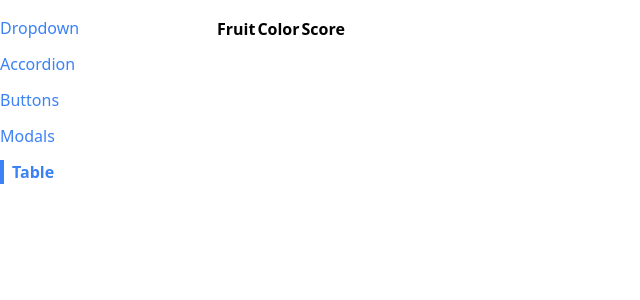
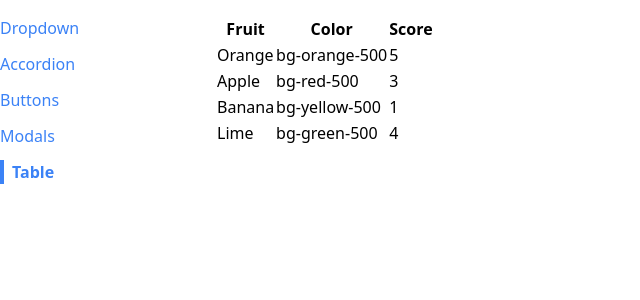
Before and after one commit to shivangi0109/components, a React (Create React App) app: page /table in a window 1280 px wide. Shown: the top 300 px of the page, without its empty margins (0-640 px from the left). Built offline with nearby package versions, Linux system fonts and the light colour scheme.

Commit message:
Build the rows

```diff
--- a/src/components/Table.js
+++ b/src/components/Table.js
@@ -1,4 +1,14 @@
 function Table({ data }) {
+  const renderedRows = data.map((fruit) => {
+    return (
+      <tr key={fruit.name}>
+        <td>{fruit.name}</td>
+        <td>{fruit.color}</td>
+        <td>{fruit.score}</td>
+      </tr>
+    );
+  });
+
   return (
     <table>
       <thead>
@@ -8,7 +18,7 @@ function Table({ data }) {
           <th>Score</th>
         </tr>
       </thead>
-      <tbody></tbody>
+      <tbody>{renderedRows}</tbody>
     </table>
   );
 }
```
